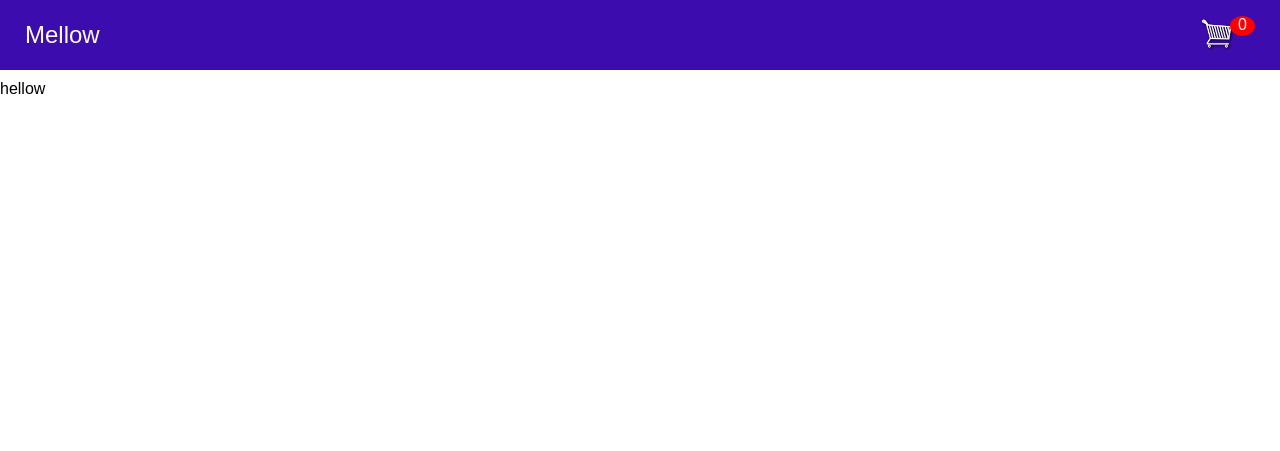
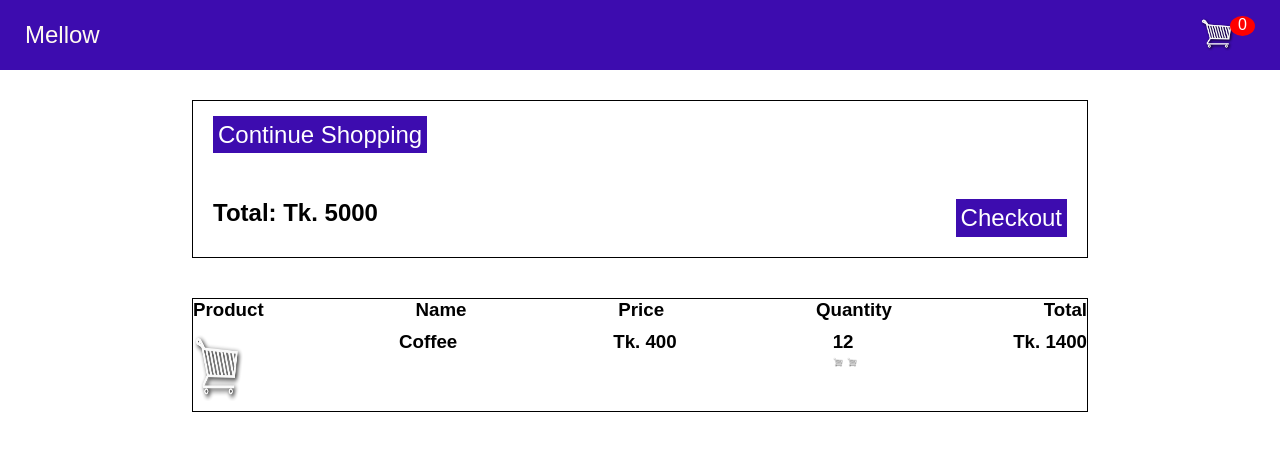
Before and after one commit to abusayed10809/ecommerce_django, a Django app: page /cart/ in a window 1280 px wide. Shown: the top 451 px of the page. Run offline with Django 3.2, Linux system fonts and the light colour scheme; some libraries are stand-ins or nearby versions.

Commit message:
single item

```diff
--- a/static/css/main.css
+++ b/static/css/main.css
@@ -189,7 +189,12 @@ h1,h2,h3,h4,h5,h6{
 	margin-right: 25px;
 }
 
-/* store css */
+/*
+	this part
+	is for
+	store.css
+*/
+
 
 .card-row{
 	display: flex;
@@ -227,10 +232,6 @@ h1,h2,h3,h4,h5,h6{
 	margin-top: 20px;
 }
 
-/* .card-description{
-	margin: 5px;
-} */
-
 .card-button-price{
 	display: flex;
 	flex-direction: column;
@@ -241,7 +242,7 @@ h1,h2,h3,h4,h5,h6{
 	text-decoration: none;
 	border: 1px solid #3d0caf;
 	text-align: center;
-	background: #450dc7;
+	background: #3d0caf;
 	color: #ffffff;
 	padding: 5px;
 }
@@ -258,6 +259,9 @@ h1,h2,h3,h4,h5,h6{
 	.card{
 		width: 40%;
 	}
+	.cart-page-body{
+		width: 80%;
+	}
 }
 
 @media screen and (max-width: 620px) {
@@ -268,4 +272,97 @@ h1,h2,h3,h4,h5,h6{
 	.card {
 	  width: 80%;
 	}
-  }
+}
+
+/*
+	this part
+	is for
+	cart.css
+*/
+
+.cart-page-body{
+	width: 70%;
+	margin: 0 auto;
+	display: flex;
+	flex-direction: column;
+}
+
+.card-checkout{
+	border: 1px solid #000000;
+	background: #ffffff;
+	width: 100%;
+	margin: 20px auto;
+}
+
+.card-cart-items{
+	border: 1px solid #000000;
+	background: #ffffff;
+	width: 100%;
+	margin: 20px auto;
+}
+
+.card-checkout{
+}
+
+.continue-shopping{
+	margin: 20px 20px;
+	background: #ffffff;
+}
+.continue-shopping-button{
+	text-decoration: none;
+	color: #ffffff;
+	background: #3d0caf;
+	font-size: 1.5rem;
+	padding: 5px;
+}
+
+.continue-shopping-button:hover{
+	background: #280774;
+}
+
+.card-total-checkout{
+	margin: 50px 20px 20px 20px;
+	display: flex;
+	justify-content: space-between;
+}
+
+.checkout-button{
+	text-decoration: none;
+	color: #ffffff;
+	background: #3d0caf;
+	font-size: 1.5rem;
+	padding: 5px;
+}
+
+.cart-info-name{
+	display: flex;
+	justify-content: space-between;
+}
+
+.cart-item-info{
+	display: flex;
+	margin: 10px 0px;
+	justify-content: space-between;
+}
+
+.product-image-small{
+	width: 50px;
+	height: 70px;
+}
+
+.quantity-icon{
+	width: 10px;
+	height: 10px;
+}
+
+@media screen and (max-width: 1000px){
+	.cart-page-body{
+		width: 80%;
+	}
+}
+
+@media screen and (max-width: 620px) {
+	.cart-page-body{
+		width: 90%;
+	}
+}
--- a/store/templates/store/cart.html
+++ b/store/templates/store/cart.html
@@ -1,5 +1,47 @@
 {% extends "store/main.html" %}
+{% load static %}
+{% block content %}
 
-{% block content %}
-hellow
+    <div class="cart-page-body">
+
+        <div class="card-checkout">
+
+            <div class="continue-shopping">
+                <a class="continue-shopping-button" href="{% url 'store' %}">Continue Shopping</a>
+            </div>
+            <div class="card-total-checkout">
+                <h2 class="cart-total-text">Total: Tk. 5000</h2>
+                <a class="checkout-button" href="{% url 'checkout' %}">Checkout</a>
+            </div>
+
+        </div>
+
+        <div class="card-cart-items">
+            <div class="cart-info-name">
+                <h3>Product</h3>
+                <h3>Name</h3>
+                <h3>Price</h3>
+                <h3>Quantity</h3>
+                <h3>Total</h3>
+            </div>
+
+            <div class="cart-item-info">
+
+                <img class="product-image-small" src="{% static 'images/cart.png' %}">
+                <h3>Coffee</h3>
+                <h3>Tk. 400</h3>
+
+                <div class="cart-item-quantity">
+                    <h3>12</h3>
+                    <div class="cart-item-quantity-icon">
+                        <img class="quantity-icon" src="{% static 'images/cart.png' %}">
+                        <img class="quantity-icon" src="{% static 'images/cart.png' %}">
+                    </div>
+                </div>
+
+                 <h3>Tk. 1400</h3>
+            </div>
+        </div>
+    </div>
+
 {% endblock %}
--- a/store/views.py
+++ b/store/views.py
@@ -3,7 +3,11 @@ from django.http import HttpResponse
 
 # Create your views here.
 def store(request):
-    return render(request, 'store.html')
+    context = {
+        "name": 'coffee',
+        "price": '1400',
+    }
+    return render(request, 'store.html', context)
 
 def cart(request):
     return render(request, 'cart.html')
```
Also changed, not shown: store/templates/store/store.html (+2 -62 lines).
